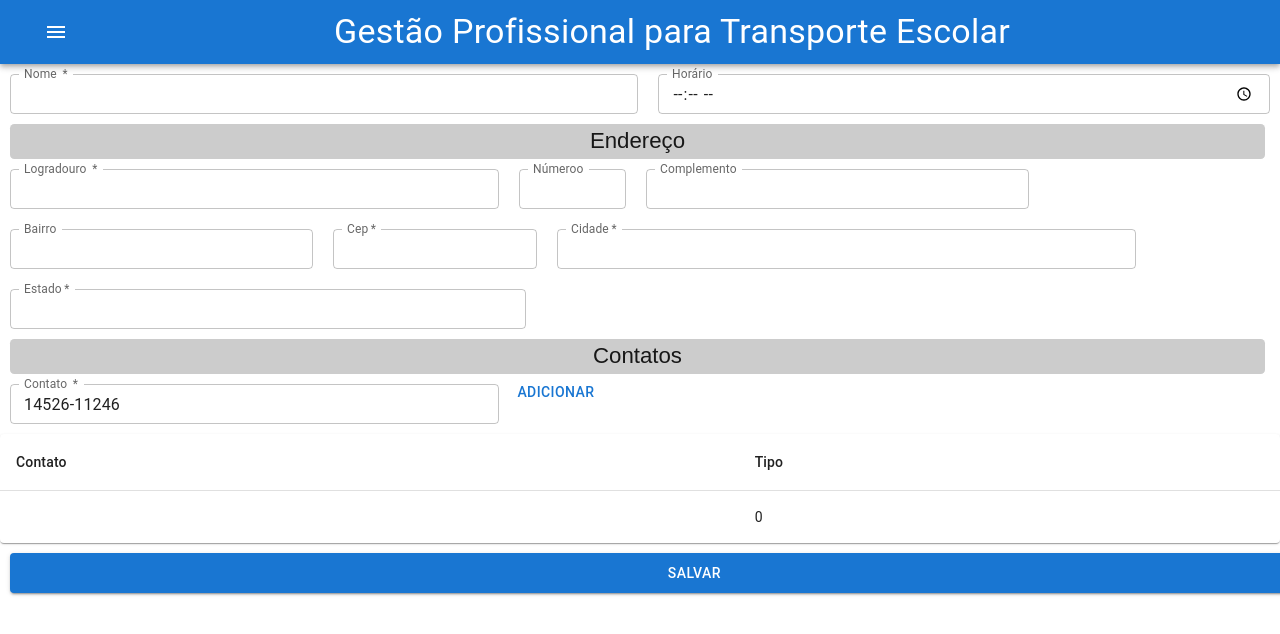
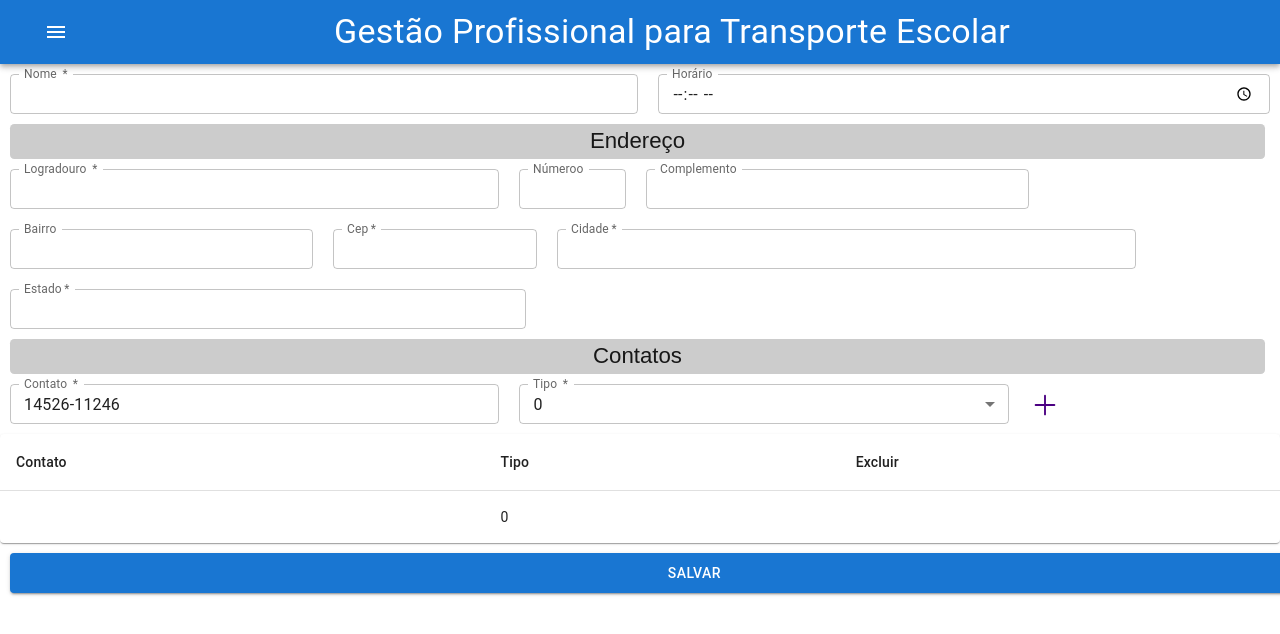
Before and after one commit to mariolemos/gestao-escolar-front, a Next.js app: page /colegio/formColegio in a window 1280 px wide. Shown: the top 634 px of the page. Built offline with nearby package versions, Linux system fonts and the light colour scheme; no server answers.

Commit message:
Efetuado ajustes na listagem de Colégio

```diff
--- a/src/components/contato/form/index.tsx
+++ b/src/components/contato/form/index.tsx
@@ -1,3 +1,4 @@
+import { IconeExcluir, PlusIcon } from "@/icon"
 import { DataTable } from "@/layout/components/dataTable/DataTable"
 import { Box, Button, TextField } from "@mui/material"
 import { Dispatch, SetStateAction, useEffect, useState } from "react"
@@ -17,7 +18,7 @@ export interface IFormContato {
     id?: number
     contato: string
     tipo: number
-
+    excluir?: React.ReactNode
 }
 
 export const FormContato = ({
@@ -26,7 +27,7 @@ export const FormContato = ({
 
 }: IPropsContato) => {
 
-    const cols = ["Contato", "Tipo"]
+    const cols = ["Contato", "Tipo", "Excluir"]
     const [contato, setContato] = useState<IFormContato>({
         contato: "14526-11246",
         tipo: TipoContato.CELULAR
@@ -36,15 +37,16 @@ export const FormContato = ({
         console.log("XXXx")
         contatos.push({
             contato: contato.contato,
-            tipo: TipoContato.FIXO
+            tipo: TipoContato.FIXO,
+            excluir: (<Button ><IconeExcluir /></Button>)
         })
-         setContatos(contatos)
+        setContatos(contatos)
     }
 
     const remove = (contato: IFormContato) => {
         const newcontatos = contatos.filter((c: IFormContato) =>
-             (!c.id && c.contato != contato.contato && c.tipo != contato.tipo) || (c.id && c.id !== contato.id)
-    )
+            (!c.id && c.contato != contato.contato && c.tipo != contato.tipo) || (c.id && c.id !== contato.id)
+        )
         setContatos(newcontatos)
     }
 
@@ -65,9 +67,49 @@ export const FormContato = ({
                     defaultValue={contato.contato}
                     type='string'
                 />
+                <TextField
+                    onChange={(e) => setContato((contato) => {
+                        return {
+                            ...contato, tipo: e.target.value
+                        }
+                    })}
+                    slotProps={{
+                        inputLabel: { shrink: true }, select: {
+                            native: true
+                        }
+                    }}
+                    select
+                    size='small'
+                    required={true}
+                    label="Tipo "
+                    style={{ width: "55ch", margin: "10px" }}
+                    //defaultValue={contato.tipo}
+                     defaultValue={TipoContato.FIXO}
+
+                    type='string'
+                >
+
+                    <option  >
+                             {TipoContato.FIXO}
+                    </option>
+
+                    <option  >
+                             {TipoContato.CELULAR}
+                    </option>
+                    <option  >
+                             {TipoContato.EMAil}
+                    </option>
+
+                </TextField>
                 <Button
                     onClick={adicionar}
-                >Adicionar
+                    startIcon={<PlusIcon sx={{
+                        color: "indigo",
+                        marginTop: "10px",
+                        width: "30px",
+                        height: "30px"
+                    }} />}
+                >
                 </Button>
             </Box>
 
--- a/src/layout/components/Aluno/hooks/useAluno.tsx
+++ b/src/layout/components/Aluno/hooks/useAluno.tsx
@@ -84,7 +84,7 @@ export const useAluno = () => {
         },
         action: {
             turno,
-            setTurno
+            setTurno,
         }
     }
 }
--- a/src/pages/index.tsx
+++ b/src/pages/index.tsx
@@ -1,6 +1,7 @@
 
 import { Box, FormLabel } from "@mui/material";
 import { Geist, Geist_Mono } from "next/font/google";
+import LoadingButtons from "./load/load";
 
 
 
@@ -25,6 +26,7 @@ export default function Home() {
         textAlign: "center"
       }}>
         <h1>Tela Principal</h1>
+        <LoadingButtons/>
 
       </Box>
     </>
--- /dev/null
+++ b/src/pages/load/load.tsx
@@ -0,0 +1,61 @@
+import * as React from 'react';
+import Button from '@mui/material/Button';
+import SaveIcon from '@mui/icons-material/Save';
+import Stack from '@mui/material/Stack';
+
+export default function LoadingButtons() {
+  return (
+    <Stack spacing={2}>
+      <Stack direction="row" spacing={2}>
+        <Button loading variant="contained">
+          Submit
+        </Button>
+        <Button loading loadingIndicator="Loading…" variant="outlined">
+          Fetch data
+        </Button>
+        <Button
+          loading
+          loadingPosition="start"
+          startIcon={<SaveIcon />}
+          variant="contained"
+        >
+          Save
+        </Button>
+      </Stack>
+      <Button
+        fullWidth
+        loading
+        loadingPosition="start"
+        startIcon={<SaveIcon />}
+        variant="outlined"
+      >
+        Full width
+      </Button>
+      <Button
+        fullWidth
+        loading
+        loadingPosition="end"
+        endIcon={<SaveIcon />}
+        variant="outlined"
+      >
+        Full width
+      </Button>
+      <Stack direction="row" spacing={2}>
+        <Button loading variant="outlined" loadingPosition="start">
+          Submit
+        </Button>
+        <Button loading variant="outlined" loadingPosition="end">
+          Submit
+        </Button>
+        <Button
+          loading
+          variant="outlined"
+          loadingPosition="end"
+          startIcon={<SaveIcon />}
+        >
+          Save
+        </Button>
+      </Stack>
+    </Stack>
+  );
+}
```
Also changed, not shown: src/pages/aluno/formAluno/index.tsx (+1 -12 lines).
